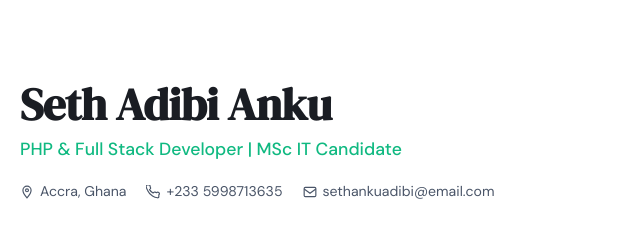
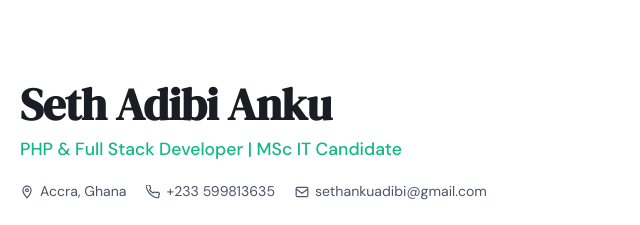
Before and after one commit to goldy22tt78yu90i/goldy22tt78yu90i.github.io, a plain HTML site: page index.html in a window 1280 px wide. Shown: the top 225 px of the page, 362-1002 px from the left. Drawn offline with Linux system fonts and the light colour scheme.

Commit message:
Fix HTML formatting and update contact details

```diff
--- a/index.html
+++ b/index.html
@@ -26,16 +26,16 @@
                     </span>
                     <span>
                         <svg width="14" height="14" fill="none" stroke="currentColor" stroke-width="2" viewBox="0 0 24 24"><path d="M22 16.92v3a2 2 0 01-2.18 2 19.79 19.79 0 01-8.63-3.07A19.5 19.5 0 013.07 9.81 19.79 19.79 0 01.01 1.18 2 2 0 012 0h3a2 2 0 012 1.72c.13 1 .39 1.97.76 2.91a2 2 0 01-.45 2.11L6.09 7.91a16 16 0 006 6l1.17-1.17a2 2 0 012.11-.45c.94.37 1.91.63 2.91.76A2 2 0 0122 16.92z"/></svg>
-                        +233 5998713635
+                        +233 599813635
                     </span>
                     <span>
                         <svg width="14" height="14" fill="none" stroke="currentColor" stroke-width="2" viewBox="0 0 24 24"><rect x="2" y="4" width="20" height="16" rx="2"/><path d="M2 7l10 7 10-7"/></svg>
-                        sethankuadibi@email.com
+                        sethankuadibi@gmail.com
                     </span>
                 </div>
 
                <div class="links">
-    <a href="#" class="link-btn">Portfolio</a>
+    <a href="https://goldy22tt78yu90i.github.io/" class="link-btn">Portfolio</a>
     <a href="https://www.linkedin.com/in/anku-seth-570519371" target="_blank" rel="noopener noreferrer" class="link-btn">LinkedIn</a>
     <a href="https://github.com/goldy22tt78yu90i/" target="_blank" rel="noopener noreferrer" class="link-btn">GitHub</a>
              </div>
@@ -125,6 +125,7 @@
             <span class="tag">Pandas</span>
             <span class="tag">Scikit-Learn</span>
         </div>
+
     </div> </section>
 
     <section class="section">
```
